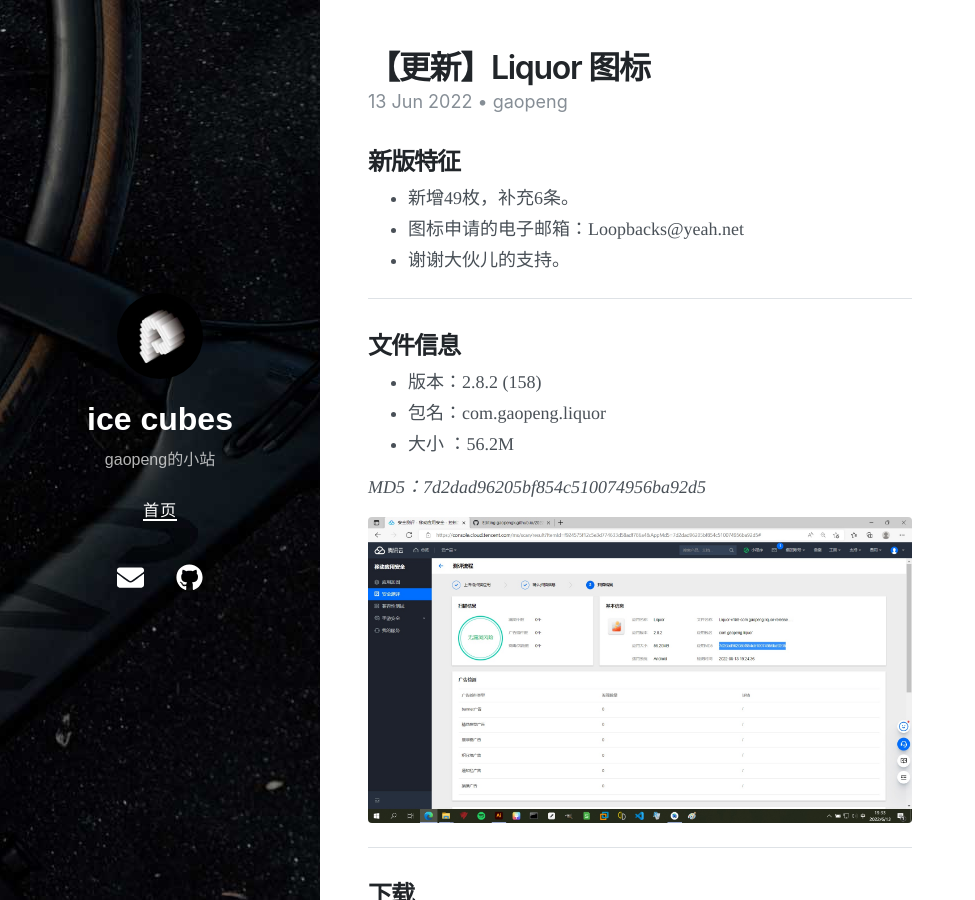
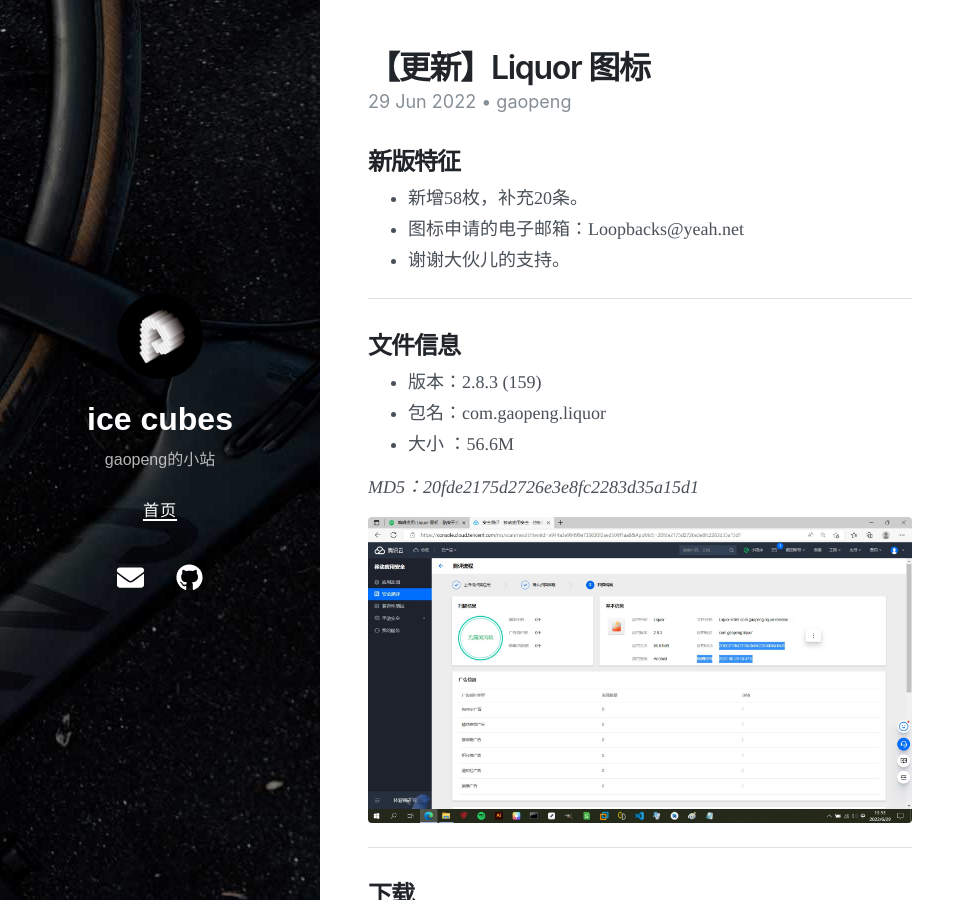
Before and after one commit to gaopengk/gaopengk.github.io, a Jekyll site: the page built from _posts/2022-06-29-【更新】Liquor 图标.md, in a window 1280 px wide and 900 px high. Shown: the whole window, without its empty margins (0-975 px from the left). Built offline with Jekyll 4.4.1, drawn with Linux system fonts in a browser that asks for light colours; nearby versions of some CDN libraries.

Commit message:
Update and rename 2022-06-13-【更新】Liquor 图标.md to 2022-06-29-【更新】Liquor 图标.md

```diff
--- a/_posts/2022-06-13-【更新】Liquor 图标.md
+++ b/_posts/2022-06-29-【更新】Liquor 图标.md
@@ -1,30 +1,30 @@
 ---
 layout:     post
 title:      【更新】Liquor 图标
-date:       2022-06-13 19:31 +0800
+date:       2022-06-29 13:58 +0800
 author:     gaopeng
 tags:       [图标包]
 ---
 ## 新版特征
-- 新增49枚，补充6条。
+- 新增58枚，补充20条。
 - 图标申请的电子邮箱：Loopbacks@yeah.net
 - 谢谢大伙儿的支持。
 
 ***
 
 ## 文件信息
-- 版本：2.8.2 (158)
+- 版本：2.8.3 (159)
 - 包名：com.gaopeng.liquor
-- 大小 ：56.2M
+- 大小 ：56.6M
 
-_MD5：7d2dad96205bf854c510074956ba92d5_
+_MD5：20fde2175d2726e3e8fc2283d35a15d1_
 
-<img src="https://gaopengk.github.io/imgs/liquor_2.8.2.jpg"  width="100%">
+<img src="https://gaopengk.github.io/imgs/liquor_2.8.3.jpg"  width="100%">
 
 ***
 
 ## 下载
-<a href="https://www.coolapk.com/apk/com.gaopeng.liquor" target="_blank">酷安</a> | <a href="https://wwu.lanzouq.com/iiZ0G06cpd5c" target="_blank">蓝奏云</a> | <a href="https://pan.baidu.com/s/1Wlw3CpAUxYjL3IoHfVml5Q"  target="_blank">扩展</a>
+<a href="https://www.coolapk.com/apk/com.gaopeng.liquor" target="_blank">酷安</a> | <a href="https://wwu.lanzouq.com/iCtS3073liej" target="_blank">蓝奏云</a> | <a href="https://pan.baidu.com/s/1Wlw3CpAUxYjL3IoHfVml5Q"  target="_blank">扩展</a>
 
 _华为主题请点扩展_
 
```
